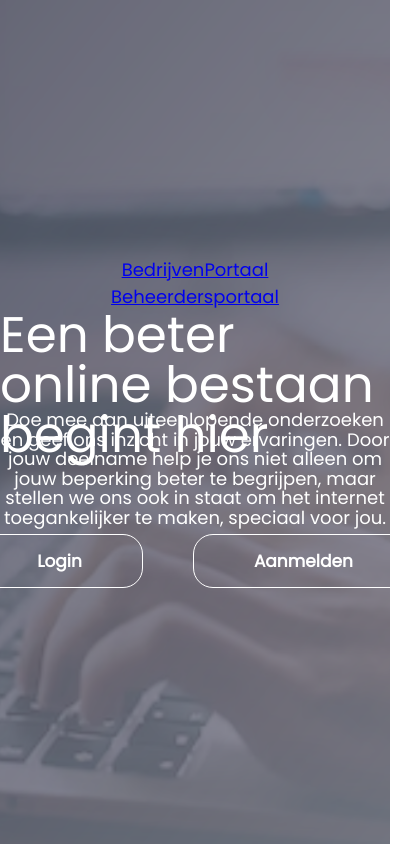
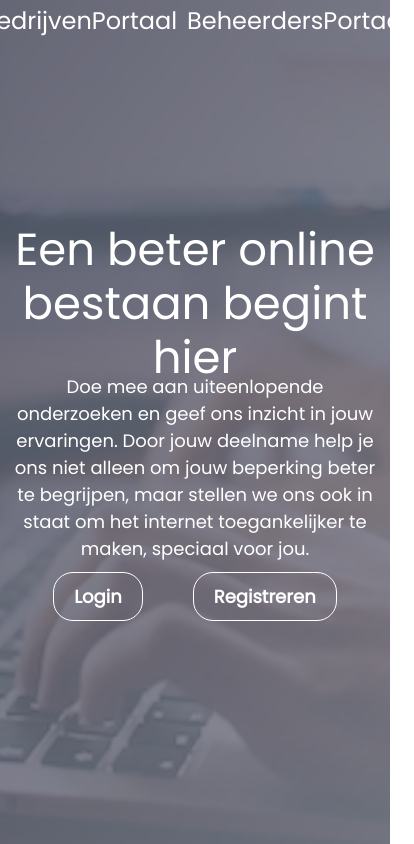
Before and after one commit to WesselMH/WDRP.3.i, a React (Create React App) app in the folder wpr-gr-i/: page / in a window 390 px wide. Shown: the whole page, 414 px wide, since content can reach past the window. Built offline with nearby package versions, Linux system fonts and the light colour scheme; the HTML template or start-up script is replaced by a standard one.

Commit message:
Voorpagina mooi gemaakt en responsive gemaakt

```diff
--- /dev/null
+++ b/wpr-gr-i/src/Pages/HomePortaal.jsx
@@ -0,0 +1,32 @@
+cc import React from "react";
+import Header from "../Components/Header";
+import { Link } from "react-router-dom";
+import background from "./backgroundWithGradient.png";
+import "./HomePortaal.css";
+
+const headerButtons = [
+    { Naam: "Profiel updaten", href: "/BedrijvenPortaal/Bijwerken" },
+    { Naam: "Uitloggen", href: "/" },
+]
+
+function HomePortaal(){
+    return(
+        <>
+            <Header Titel={"HomePortaal"} Knoppen={headerButtons}></Header>
+            <div className="HomePortaal" style={{ backgroundImage: `url(${background})`}}>
+            <style>
+            @import url('https://fonts.googleapis.com/css2?family=Poppins&display=swap');
+            </style>
+                <div className="HomePortaal-Button-Container">
+                    <Link to="/opdrachten" className="HomePortaal-Button"> Opdrachten</Link>
+                    <Link to="/" className="HomePortaal-Button"> Afgeronde opdrachten</Link>
+                </div>
+                <div className="Newsfeed">
+                    <iframe width="850" height="1600" src="https://rss.app/embed/v1/list/nzu1XvGKmPML2e10" frameborder="0"></iframe>                </div>
+
+                </div>
+        </>
+    );
+
+}
+export default HomePortaal;
--- a/wpr-gr-i/src/Pages/VoorPagina.css
+++ b/wpr-gr-i/src/Pages/VoorPagina.css
@@ -13,69 +13,106 @@ body {
   flex-direction: column;
   align-items: center;
   justify-content: center;
+}
 
-
-  }
 .navbar {
   display: flex;
   justify-content: center;
+  position: fixed;
+  top: 0;
 
 }
 
-  .navbar li {
-
+.voorpagina-navbar-knop {
+  margin: 30%;
+  margin-bottom: 0;
+  margin-top: 10%;
+  color: #FFF;
+  font-family: 'Poppins';
+  font-size: 30px;
+  font-style: normal;
+  font-weight: 300;
+  line-height: 32px; /* 133.333% */
+  text-decoration: none;
+  transition: color 0.2s ease-in-out;
 }
 
-  .navbar li:hover{
-   /* Change the text color on hover */
-  }
-  h1 {
+.voorPagina-titel {
   color: #FFF;
-    width: 40%; /* Set to 100% to take the full width of the container */
-    height: 100px; /* Set a fixed height */
+  width: 80%; /* Adjusted width for better responsiveness */
+  max-width: 600px; /* Added max-width to prevent text from becoming too wide on larger screens */
   font-family: 'Poppins', sans-serif;
-    font-size: 50px; /* Adjust font size as needed */
-    font-style: normal;
+  font-size: 3rem; /* Use rem for font size for better responsiveness */
   font-weight: 300;
-    line-height: 50px; /* Set line-height equal to the height for vertical centering */
-
+  line-height: 1.2; /* Adjusted line-height for better readability */
+  text-align: center;
+  height: 150px;
 }
 
-  h4{
+.voorpagina-tekst-onder-titel {
   color: #FFF;
-    width: 40%;
-    height: 81px;
+  width: 80%; /* Adjusted width for better responsiveness */
+  height: 150px;
+  max-width: 600px; /* Added max-width for better responsiveness on larger screens */
   text-align: center;
-    font-family: Inter;
-    font-size: 18px;
-    font-style: normal;
+  font-family: 'Poppins';
+  font-size: 1.2rem; /* Use rem for font size for better responsiveness */
   font-weight: 300;
-    line-height: 19.5px; /* 121.875% */
+  line-height: 1.5; /* Adjusted line-height for better readability */
+}
+
+.button-container {
+  padding-top: 2%;
+}
+
+.Voorpagina-Button {
   font-family: 'Poppins', sans-serif;
+  padding: 13px 60px; /* Adjusted padding for better responsiveness */
+  background: none;
+  text-decoration: none;
+  border: 1px solid #FFF;
+  border-radius: 20px;
+  cursor: pointer;
+  font-size: 1rem; /* Use rem for font size for better responsiveness */
+  font-weight: 800;
+  color: #FFF;
+  transition: background-color 0.3s ease-in-out;
+}
+
+.Voorpagina-Button:hover {
+  background-color: #2B50EC;
+  color: #ffffff;
+  border-color: transparent; /* Change border-color to transparent on hover */
+}
+
+.voorpagina-navbar-knop:hover{
+  color: #2B50EC;
 }
 
 /* Responsive Styles */
 @media screen and (max-width: 600px) {
-    .App{
-
-    }
-    .navbar {
-      flex-direction:column;
-
-      align-items: center;
-    }
-    /* h1{
-      font-size: 30px;
-    } */
-
-    .navbar li {
-      margin: 5px 0;
-      width: 100%;
-
+  .voorpagina-navbar-knop {
+    margin: 5px; /* Adjusted margin for better spacing on small screens */
+    font-size:x-large;
 
   }
 
-    h1, h4 {
-      width: 100%;
+  .voorPagina-titel{
+    width: 95%; /* Full width on small screens */
+    max-width: none;
+    font-size:45px;
+
+  }
+
+  .voorpagina-tekst-onder-titel {
+    width: 95%; /* Full width on small screens */
+    max-width: none; /* Remove max-width on small screens */
+    font-size: large;
+  }
+
+
+
+  .Voorpagina-Button {
+    padding: 10px 20px; /* Adjusted padding for better responsiveness on small screens */
   }
 }
--- a/wpr-gr-i/src/Pages/VoorPagina.js
+++ b/wpr-gr-i/src/Pages/VoorPagina.js
@@ -15,21 +15,19 @@ function VoorPagina() {
       </style>
 
       <div className="navbar">
-            <Link to='/BedrijvenPortaal'>BedrijvenPortaal</Link>
-            <Link to='/BeheerdersPortaal'>Beheerdersportaal</Link>
+            <Link to='/BedrijvenPortaal' className='voorpagina-navbar-knop'>BedrijvenPortaal</Link>
+            <Link to='/BeheerdersPortaal'className='voorpagina-navbar-knop'>BeheerdersPortaal</Link>
       </div>
 
       <h1 className="voorPagina-titel">Een beter online bestaan begint hier</h1>
-      <h4 >
+      <h4 className='voorpagina-tekst-onder-titel'>
       Doe mee aan uiteenlopende onderzoeken en geef ons inzicht in jouw ervaringen. Door jouw deelname help je ons niet alleen om jouw beperking beter te begrijpen,
       maar stellen we ons ook in staat om het internet toegankelijker te maken, speciaal voor jou.
       </h4>
 
       <div className="button-container">
-        {/* <button className='Button'>Login</button> */}
-
-        <Button  label="Login" href='/Login'/>
-        <Button  label="Aanmelden" href='/Aanmelden'/>
+        <Link to="/Login" className="Voorpagina-Button"> Login</Link>
+        <Link to="/Aanmelden" className="Voorpagina-Button">Registreren</Link>
       </div>
     </div>
   );
```
Lines whose indentation alone changed are shown as unchanged.
